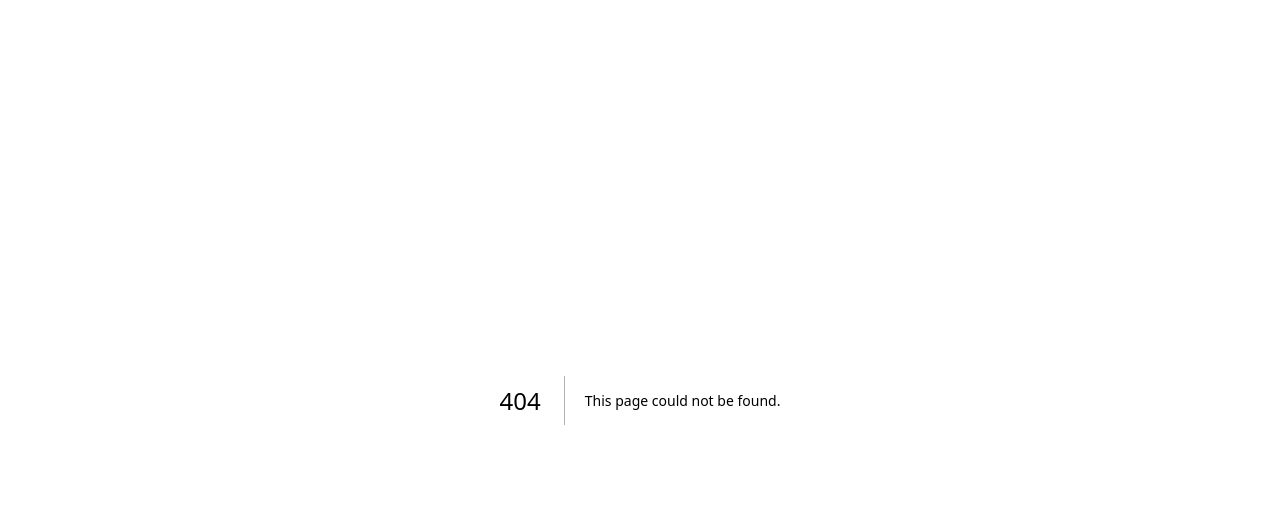
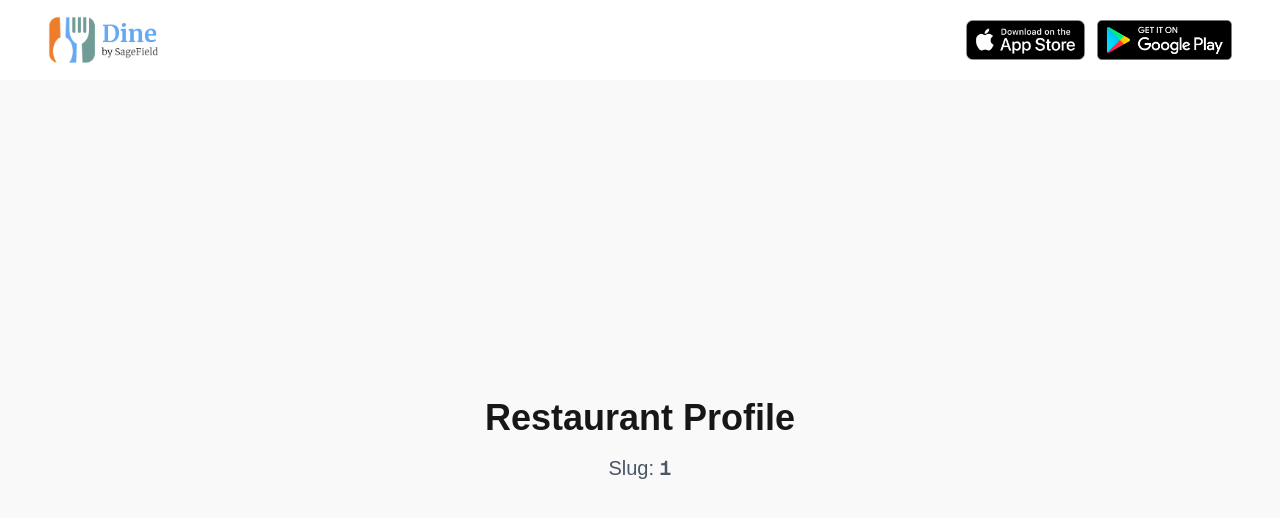
Before and after one commit to SageDevelopmentCode/dine-web, a Next.js app: page /restaurant/1 in a window 1280 px wide. Before the commit this address had no page. Shown: the top 518 px of the page. Built offline with nearby package versions, Linux system fonts and the light colour scheme.

Commit message:
created restaurant profile

```diff
--- /dev/null
+++ b/app/restaurant/[slug]/not-found.tsx
@@ -0,0 +1,41 @@
+import Header from "@/components/Header";
+import { COLORS } from "@/constants/colors";
+import Link from "next/link";
+
+export default function RestaurantNotFound() {
+  return (
+    <div
+      className="h-screen flex flex-col"
+      style={{ backgroundColor: COLORS.PAGE_BACKGROUND }}
+    >
+      <Header />
+      <main className="flex-1 px-6 py-8 md:px-12 flex items-center justify-center">
+        <div className="max-w-md text-center">
+          <h1
+            className="text-4xl font-bold mb-4"
+            style={{ color: COLORS.BLACK }}
+          >
+            Restaurant Not Found
+          </h1>
+          <p
+            className="text-lg mb-8"
+            style={{ color: COLORS.SECONDARY_TEXT_GRAY }}
+          >
+            The restaurant you&apos;re looking for doesn&apos;t exist or may have
+            been removed.
+          </p>
+          <Link
+            href="/"
+            className="inline-block px-6 py-3 rounded-lg font-medium transition-colors"
+            style={{
+              backgroundColor: COLORS.EPIPEN_COLOR,
+              color: COLORS.WHITE,
+            }}
+          >
+            Go to Home
+          </Link>
+        </div>
+      </main>
+    </div>
+  );
+}
--- /dev/null
+++ b/app/restaurant/[slug]/page.tsx
@@ -0,0 +1,33 @@
+import Header from "@/components/Header";
+import { COLORS } from "@/constants/colors";
+
+interface RestaurantPageProps {
+  params: Promise<{
+    slug: string;
+  }>;
+}
+
+export default async function RestaurantPage({ params }: RestaurantPageProps) {
+  const { slug } = await params;
+
+  return (
+    <div
+      className="h-screen flex flex-col"
+      style={{ backgroundColor: COLORS.PAGE_BACKGROUND }}
+    >
+      <Header />
+      <main className="flex-1 px-2 py-8 sm:px-4 md:px-8 lg:px-12">
+        <div className="max-w-[1400px] mx-auto h-full">
+          <div className="flex items-center justify-center h-full">
+            <div className="text-center">
+              <h1 className="text-4xl font-bold mb-4">Restaurant Profile</h1>
+              <p className="text-xl text-gray-600">
+                Slug: <span className="font-mono font-semibold">{slug}</span>
+              </p>
+            </div>
+          </div>
+        </div>
+      </main>
+    </div>
+  );
+}
```
